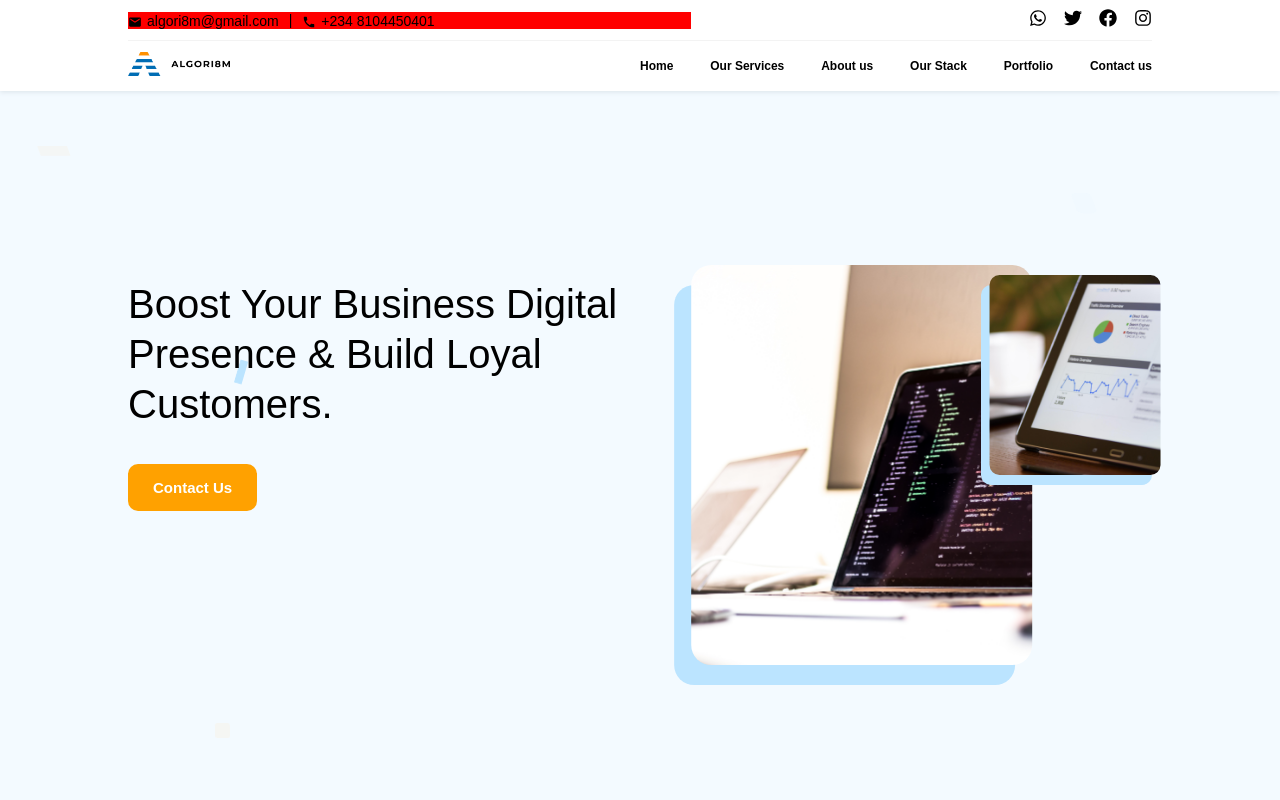
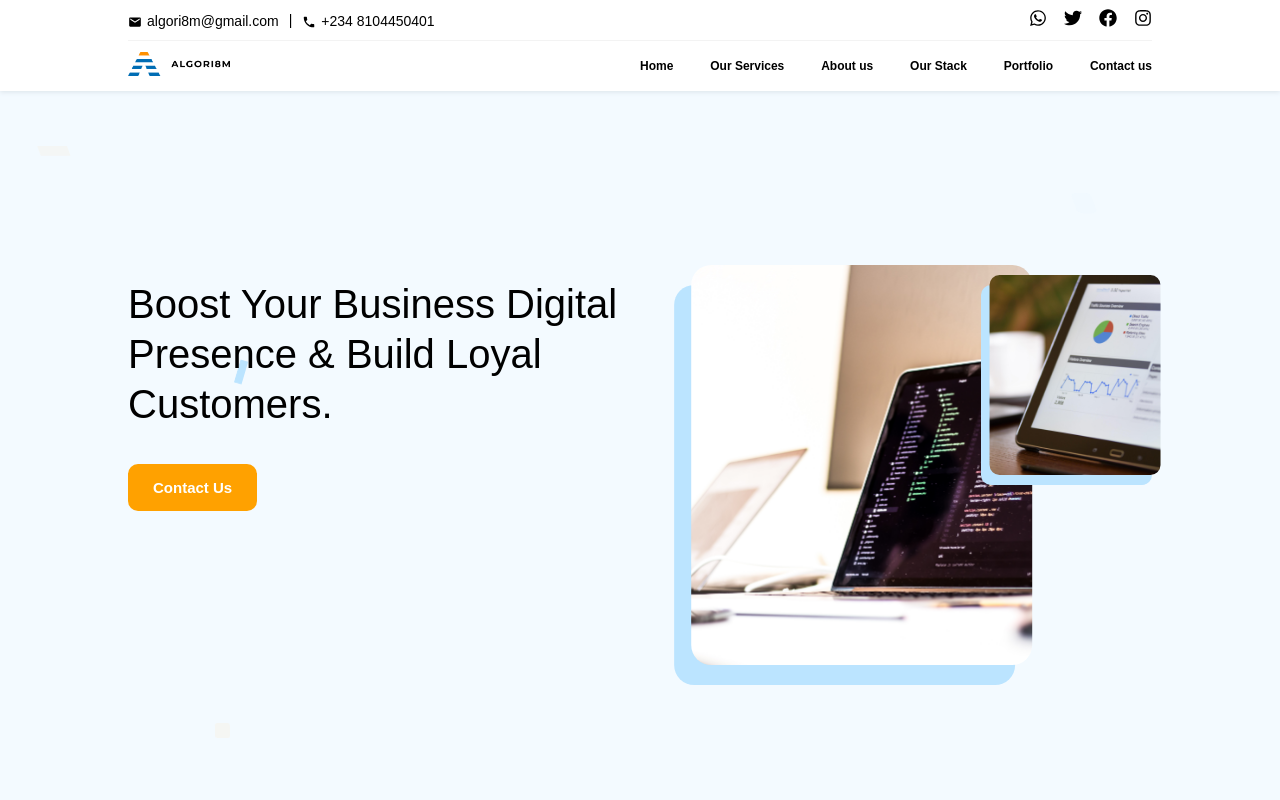
Before and after one commit to Algori8m/algori8mNew, a React (Create React App) app: page / in a window 1280 px wide. Shown: the top 800 px of the page. Built offline with nearby package versions, Linux system fonts and the light colour scheme.

Commit message:
topBarContact Section issues resolved

```diff
--- a/src/components/TopBar/topBar.css
+++ b/src/components/TopBar/topBar.css
@@ -28,7 +28,6 @@
 .topBarContactInfo {
   display: flex;
   width: 55%;
-  background-color: red;
   align-items: center;
   justify-content: flex-start;
 }
@@ -102,7 +101,6 @@
   .topBarContactInfo {
     display: flex;
     width: 55%;
-    background-color: red;
     align-items: center;
     justify-content: flex-start;
   }
```
